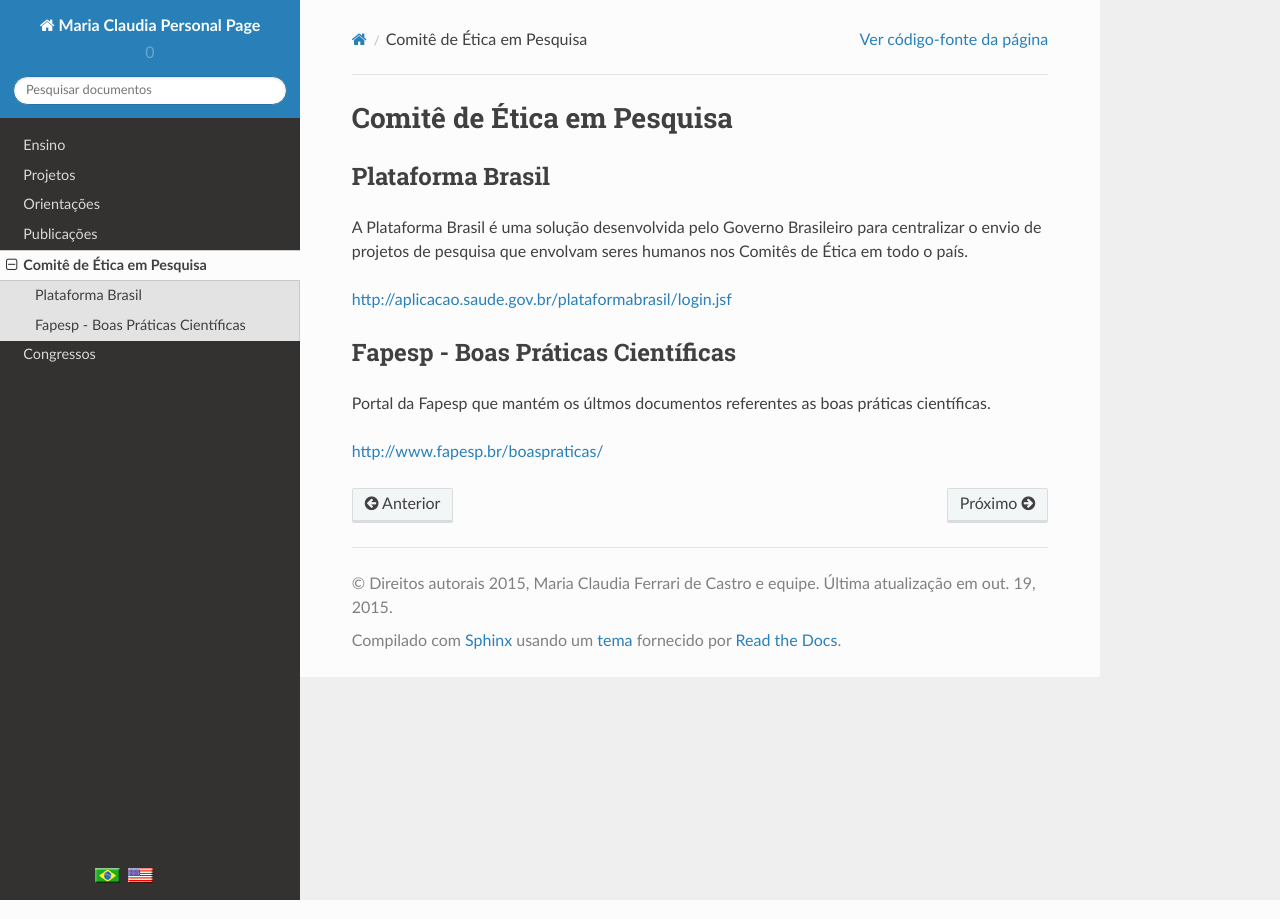
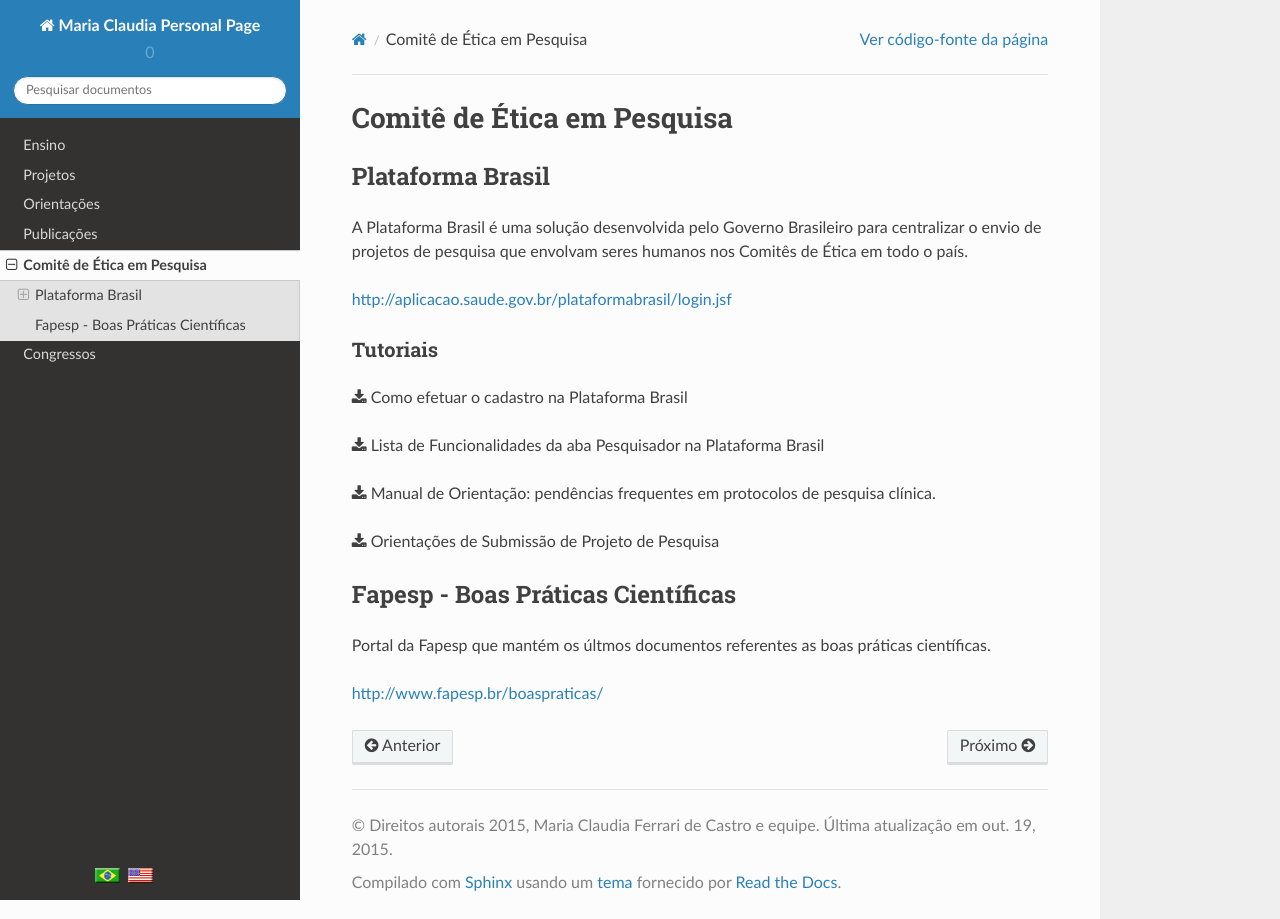
Before and after one commit to mclaudia/personal_page_fei, a Sphinx documentation site: the page built from source/comitedeetica.rst, in a window 1280 px wide. Built offline with Sphinx 7.4.7 and the Read the Docs theme 2.0.0, drawn with Linux system fonts in a browser that asks for light colours.

Commit message:
adicao de tutoriais comite de etica

```diff
--- a/source/comitedeetica.rst
+++ b/source/comitedeetica.rst
@@ -9,6 +9,19 @@ A Plataforma Brasil é uma solução desenvolvida pelo Governo Brasileiro para c
 
 http://aplicacao.saude.gov.br/plataformabrasil/login.jsf
 
+---------
+Tutoriais
+---------
+
+:download:`Como efetuar o cadastro na Plataforma Brasil <_static/comite_etica/Plataforma_Cadastro_Usuario.pdf>`
+
+:download:`Lista de Funcionalidades da aba Pesquisador na Plataforma Brasil <_static/comite_etica/Plataforma_Funcionalidades_AbaPesquisador.pdf>`
+
+:download:`Manual de Orientação: pendências frequentes em protocolos de pesquisa clínica. <_static/comite_etica/Plataforma_Orientacoes_PendenciasFrequentes.pdf>`
+
+:download:`Orientações de Submissão de Projeto de Pesquisa <_static/comite_etica/Plataforma_Submissao_ProjetodePesquisa.pdf>`
+
+
 ==================================
 Fapesp - Boas Práticas Científicas
 ==================================
```
Also changed, not shown: 4 other files.
